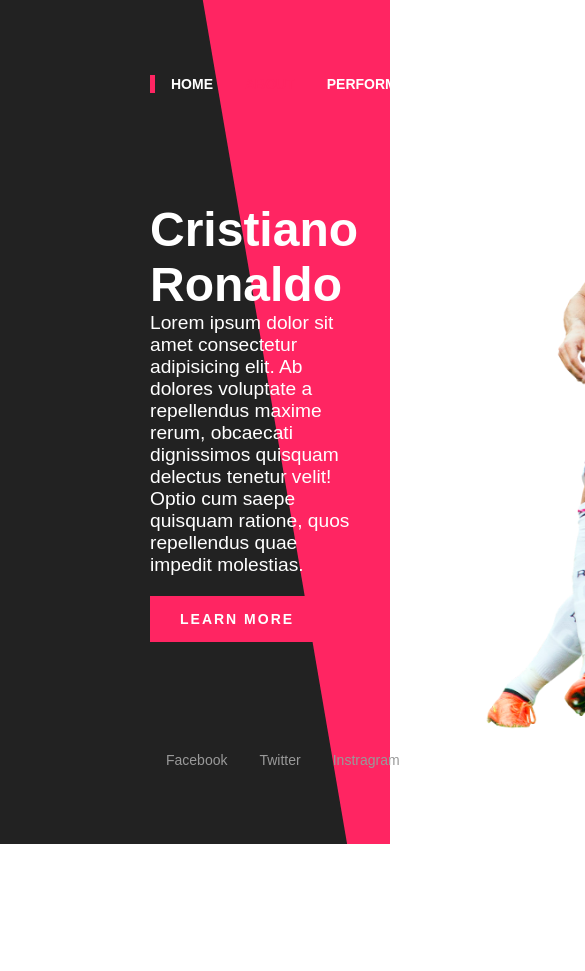
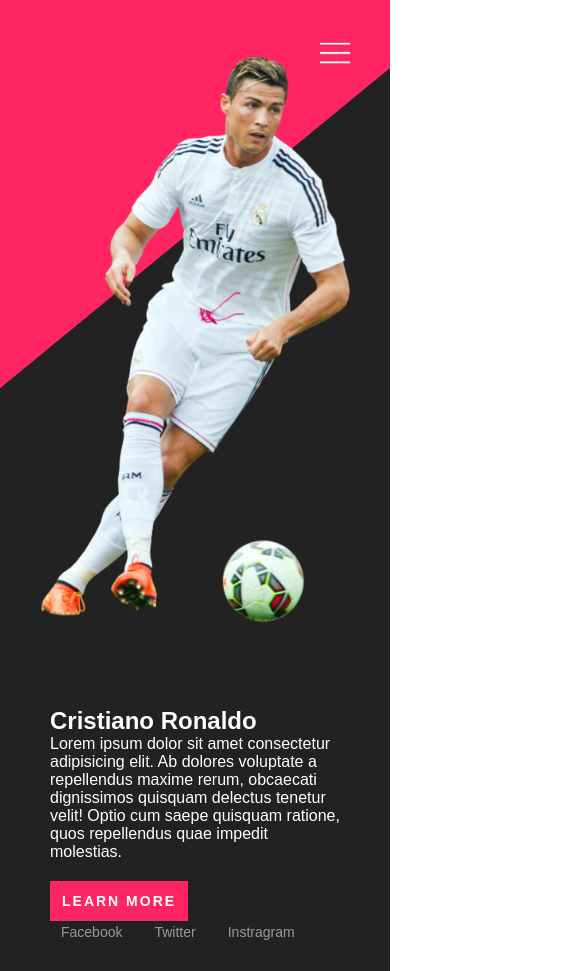
Before and after one commit to rafikulswe/HTML-Landing-Page-3, a plain HTML site: page index.html in a window 390 px wide. Shown: the top 971 px of the page, 585 px wide, since content can reach past the window. Before the commit the page ends 844 px from the top, so only its background shows below. Drawn offline with Linux system fonts and the light colour scheme.

Commit message:
mobile view responsive done

```diff
--- a/index.html
+++ b/index.html
@@ -8,7 +8,7 @@
 </head>
 <body>
     <section>
-        <ul class="navber">
+        <ul class="navber" id="navber">
             <li><a href="#">Home</a></li>
             <li><a class="active" href="#">About</a></li>
             <li><a href="#">Performance</a></li>
@@ -28,6 +28,15 @@
             <li><a href="#">Twitter</a></li>
             <li><a href="#">Instragram</a></li>
         </ul>
+        <span class="menu-icon" id="toggle-menu" onclick="menuToggle()"></span>
     </section>
+    <script type="text/javascript">
+        function menuToggle() {
+            let navber = document.getElementById('navber');
+            navber.classList.toggle('active');
+            let toggle = document.getElementById('toggle-menu');
+            toggle.classList.toggle('active');
+        }
+    </script>
 </body>
 </html>
--- a/sass/style.scss
+++ b/sass/style.scss
@@ -129,3 +129,95 @@
     }
 
 }
+
+@media (max-width: 991px) {
+    section {
+        flex-direction: column-reverse;
+        justify-content: center;
+
+        &:before {
+            clip-path: polygon(0 0, 100% 0, 100% 7%, 0 40%);
+        }
+
+        .navber {
+            position: fixed;
+            top: 0;
+            left: -100%;
+            flex-direction: column;
+            width: 100%;
+            height: 100%;
+            z-index: 11;
+            border: none;
+            padding: 50px;
+            background: rgba(0,0,0,.95);
+
+            &.active {
+                left: 0;
+            }
+            li {
+                margin: 5px 0;
+            }
+            li a {
+                &:hover, &.active{
+                    color: #ff2562;
+                }
+            }
+        }
+
+        .menu-icon {
+            background: url(../images/menu.png);
+            position: absolute;
+            right: 40px;
+            top: 40px;
+            height: 30px;
+            width: 30px;
+            filter: invert(1);
+            cursor: pointer;
+            background-size: 30px;
+            background-repeat: no-repeat;
+            z-index: 1000;
+
+            &.active {
+                background: url(../images/close.png);
+                filter: invert(1);
+                cursor: pointer;
+                background-size: 30px;
+                background-repeat: no-repeat;
+                z-index: 1000;
+            }
+        }
+
+        .banner-info {
+            padding: 50px;
+
+            h2 {
+                font-size: 1.5em;
+            }
+            p {
+                font-size: 1em;
+            }
+            a {
+                font-size: 14px;
+                padding: 12px;
+            }
+        }
+
+        .banner-img {
+            max-width: 100%;
+            display: flex;
+            justify-content: center;
+            align-items: center;
+            padding-right: 0;
+            margin-top: 20px;
+
+            img {
+                max-width: 450px;
+            }
+        }
+
+        .social {
+            left: 45px;
+            bottom: 30px;
+        }
+    }
+}
```
Also changed, not shown: images/close.png (added), images/menu.png (added), sass/style.css, 1 other file.
